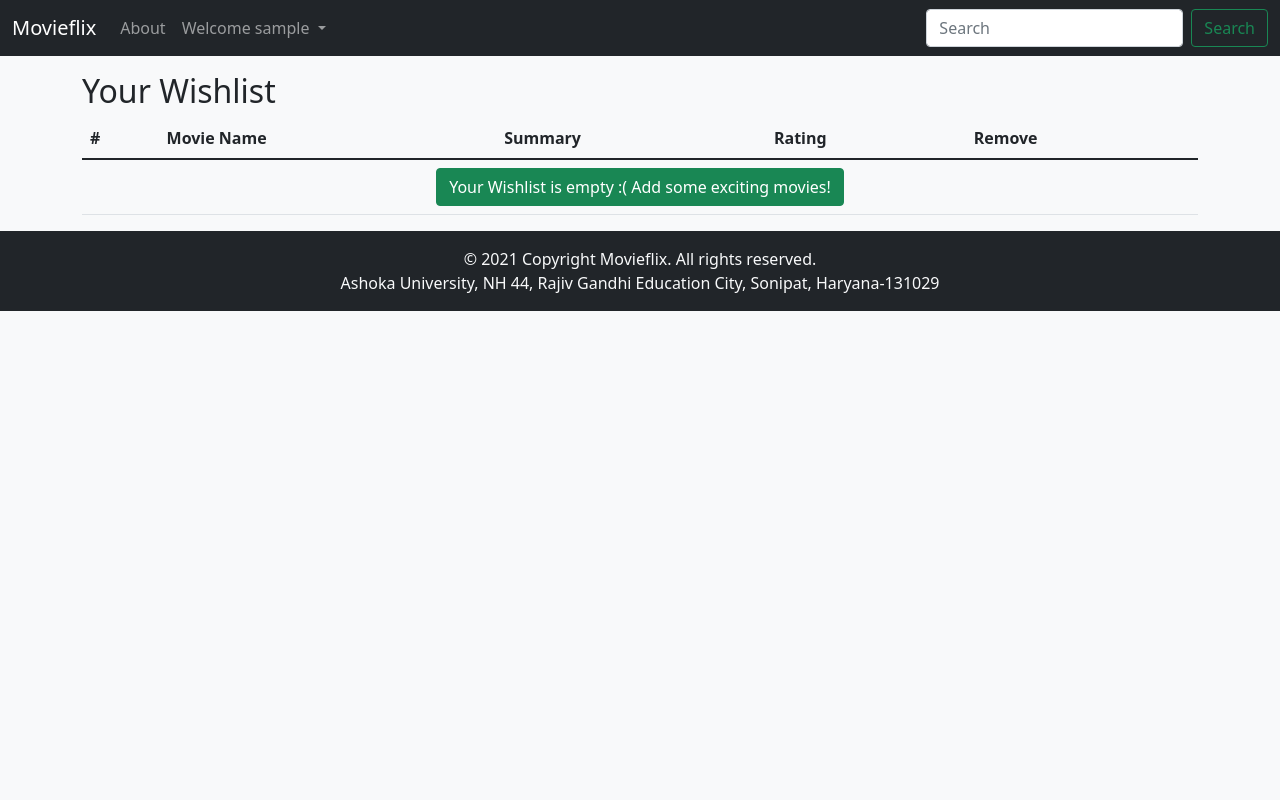
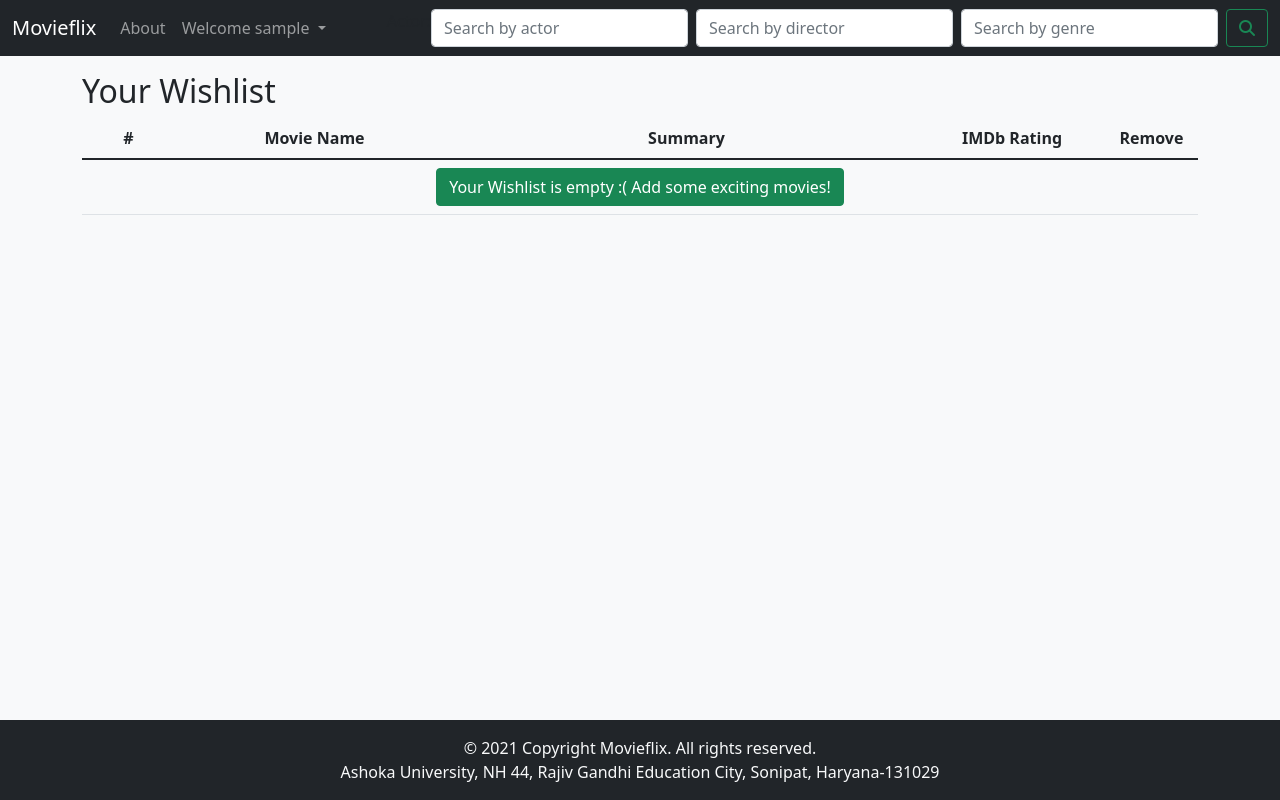
Before and after one commit to tashi21/Movieflix, a Django app: page /wishlist/ in a window 1280 px wide. Run offline with Django 3.2, Linux system fonts and the light colour scheme; the visitor is signed in with stand-in values (Sample User, id 1); data that the repository does not hold is empty; some libraries are stand-ins or nearby versions.

Commit message:
added search filters, tweaked UI, edited footer

```diff
--- /dev/null
+++ b/core/static/css/sticky_footer.css
@@ -0,0 +1,17 @@
+html,
+body {
+    height: 100%;
+    margin: 0;
+}
+
+.wrapper {
+    min-height: 100%;
+
+    /* Equal to height of footer */
+    /* But also accounting for potential margin-bottom of last child */
+    margin-bottom: -79.7px;
+}
+
+.footer {
+    height: 79.7px;
+}
--- a/core/templates/base.html
+++ b/core/templates/base.html
@@ -1,3 +1,4 @@
+{% load static %}
 <!DOCTYPE html>
 <html lang="en">
 
@@ -13,10 +14,13 @@
         <!-- FontAwesome -->
         <script src="https://kit.fontawesome.com/6573a846cd.js" crossorigin="anonymous"></script>
 
+        <link rel="stylesheet" href="{% static "css/sticky_footer.css" %}">
+
         {% block head %}{% endblock head %}
     </head>
 
     <body class="bg-light">
+        <div class="wrapper">
             <!-- Navbar -->
             {% include "partials/navbar.html" %}
             {% if messages %}
@@ -47,12 +51,25 @@
 
             <!-- JS for Bootstrap v5.1.3 -->
             <script src="https://cdn.jsdelivr.net/npm/bootstrap@5.1.3/dist/js/bootstrap.bundle.min.js"
-            integrity="sha384-ka7Sk0Gln4gmtz2MlQnikT1wXgYsOg+OMhuP+IlRH9sENBO0LRn5q+8nbTov4+1p" crossorigin="anonymous">
+                integrity="sha384-ka7Sk0Gln4gmtz2MlQnikT1wXgYsOg+OMhuP+IlRH9sENBO0LRn5q+8nbTov4+1p"
+                crossorigin="anonymous">
+            </script>
+
+            <script>
+                var elements = document.getElementsByClassName("btn-close");
+                if (elements.length > 0) {
+                    setTimeout(function () {
+                        for (var i = 0; i < elements.length; i++) {
+                            elements[i].click();
+                        }
+                    }, 3000)
+                }
             </script>
 
             {% block scripts %}
             {% endblock scripts %}
+        </div>
+        {% include "partials/footer.html" %}
     </body>
-    {% include "partials/footer.html" %}
 
 </html>
--- a/core/templates/checkout.html
+++ b/core/templates/checkout.html
@@ -91,7 +91,7 @@
                     <input id="use_default" name="use_default" {% if form.use_default.value %}checked{% endif %}
                         type="checkbox" class="form-check-input">
                     <label class="form-check-label" for="use_default">Use default
-                        address {{default_address.address1|truncatechars:10}}</label>
+                        address: <span class="text-muted">{{default_address.address1|truncatechars:10}}</span></label>
                 </div>
                 <script>
                     document.getElementById("use_default").addEventListener("change", function () {
--- a/core/templates/partials/footer.html
+++ b/core/templates/partials/footer.html
@@ -1,4 +1,4 @@
-<footer class="bg-light text-lg-start">
+<footer class="footer mt-auto bg-light text-lg-start">
     <!-- Copyright -->
     <div class="text-center p-3 text-light" style="background-color: rgb(33, 37, 41);">
         &copy; 2021 Copyright Movieflix. All rights reserved.
--- a/core/templates/partials/navbar.html
+++ b/core/templates/partials/navbar.html
@@ -1,4 +1,4 @@
-{% load cart_template_tags %}
+{% load tags %}
 
 <nav class="navbar navbar-expand-lg navbar-dark bg-dark">
     <div class="container-fluid">
@@ -69,9 +69,15 @@
                 </li>
             </ul>
 
-            <form class="d-flex">
-                <input class="form-control me-2" type="search" placeholder="Search" aria-label="Search">
-                <button class="btn btn-outline-success" type="submit">Search</button>
+            <form action="{% url "core:home" %}" method="GET" class="d-flex">
+                <label for="id_actor">Actor:</label>
+                <input class="form-control me-2" type="search" placeholder="Search by actor" name="actor"
+                    aria-label="Search by actor" maxlength="100" id="id_actor">
+                <input class="form-control me-2" type="search" placeholder="Search by director" name="director"
+                    aria-label="Search by director" maxlength="100" id="id_director">
+                <input class="form-control me-2" type="search" placeholder="Search by genre" name="genre"
+                    aria-label="Search by genre" maxlength="60" id="id_genre">
+                <button class="btn btn-outline-success" type="submit"><span class="fas fa-search"></span></button>
             </form>
         </div>
     </div>
--- a/core/templates/wishlist.html
+++ b/core/templates/wishlist.html
@@ -6,23 +6,24 @@
         <table class="table">
             <thead>
                 <tr>
-                    <th scope="col">#</th>
-                    <th scope="col">Movie Name</th>
-                    <th scope="col">Summary</th>
-                    <th scope="col">Rating</th>
-                    <th scope="col">Remove</th>
+                    <th scope="col" class="col-1 text-center">#</th>
+                    <th scope="col" class="col-3 text-center">Movie Name</th>
+                    <th scope="col" class="col-5 text-center">Summary</th>
+                    <th scope="col" class="col-2 text-center">IMDb Rating</th>
+                    <th scope="col" class="col-1 text-center">Remove</th>
                 </tr>
             </thead>
             <tbody>
                 {% if wishlist.items.all %}
                 {% for wishlist_item in wishlist.items.all %}
                 <tr>
-                    <th scope="row">{{ forloop.counter }}</th>
-                    <td> <a class="text-decoration-none text-dark" href="{{ wishlist_item.item.get_absolute_url }}">
+                    <th scope="row" class="col-1 text-center">{{ forloop.counter }}</th>
+                    <td class="col-3 text-center"> <a class="text-decoration-none text-dark"
+                            href="{{ wishlist_item.item.get_absolute_url }}">
                             {{ wishlist_item.item.title }}</a></td>
-                    <td>{{ wishlist_item.item.description }}</td>
-                    <td>{{ wishlist_item.item.rating }}</td>
-                    <td><a href="{{wishlist_item.item.get_remove_from_wishlist_url}}"
+                    <td class="col-5 text-justify">{{ wishlist_item.item.description }}</td>
+                    <td class="col-2 text-center">{{ wishlist_item.item.rating }}</td>
+                    <td class="col-1 text-center"><a href="{{wishlist_item.item.get_remove_from_wishlist_url}}"
                             class="btn btn-danger btn-md-my-0 p">
                             <span class="fas fa-trash-alt"></span>
                         </a></td>
@@ -30,7 +31,7 @@
                 {% endfor %}
                 {% else %}
                 <tr>
-                    <td colspan="5" class="text-center"><a href="/" class="btn btn-success">
+                    <td colspan="6" class="col-6 text-center"><a href="/" class="btn btn-success">
                             Your Wishlist is empty :( Add some exciting movies!
                         </a></td>
                 </tr>
--- a/core/templatetags/cart_template_tags.py
+++ b/core/templatetags/tags.py
@@ -1,3 +1,5 @@
+"""Register custom tags"""
+
 from core.models import Order, Wishlist
 from django import template
 
@@ -22,3 +24,15 @@
         if qs.exists():
             return qs[0].items.count()
     return 0
+
+
+@register.simple_tag
+def paginate_url(value, urlencode=None):
+    """Build the pagination url."""
+    get_query = f"page={value}"
+    if urlencode:
+        qs = urlencode.split("&")
+        _filtered = filter(lambda p: p.split("=")[0] != "page", qs)
+        querystring = "&".join(_filtered)
+        get_query = f"{get_query}&{querystring}"
+    return get_query
--- a/core/views.py
+++ b/core/views.py
@@ -9,7 +9,7 @@
 from django.utils import timezone
 from django.views.generic import DetailView, ListView, TemplateView, View
 
-from core.forms import CheckoutForm
+from core.forms import CheckoutForm, Search
 from core.models import (
     Address, Movie, Order, OrderItem, Wishlist, WishlistItem
 )
@@ -128,8 +128,35 @@
     View for home page. Lists all the movies in the database.
     """
     model = Movie
+    context_object_name = "movies"
     paginate_by = 15
     template_name = "home.html"
+
+    def get_filter_args(self):
+        """
+        Get the filter arguments from the request.
+        """
+        filter_args = {}
+        filter_args["directors__name__contains"] = self.request.GET.get(
+            "director")
+        filter_args["actors__name__contains"] = self.request.GET.get("actor")
+        filter_args["genres__name__contains"] = self.request.GET.get("genre")
+        filter_args = {
+            key: value for key, value in filter_args.items() if value}
+        return filter_args
+
+    def get_queryset(self):
+        filter_args = self.get_filter_args()
+        queryset = super().get_queryset().filter(**filter_args).distinct()
+        return queryset
+
+    def get_context_data(self, **kwargs):
+        """
+        Create the context dictionary.
+        """
+        context = super().get_context_data(**kwargs)
+        context["form"] = Search()
+        return context
 
 
 class MovieDetailView(DetailView):
```
Also changed, not shown: core/forms.py (+7 -0 lines), core/templates/home.html (+17 -20 lines), core/templatetags/__init__.py (added). Lines whose indentation alone changed are shown as unchanged.
